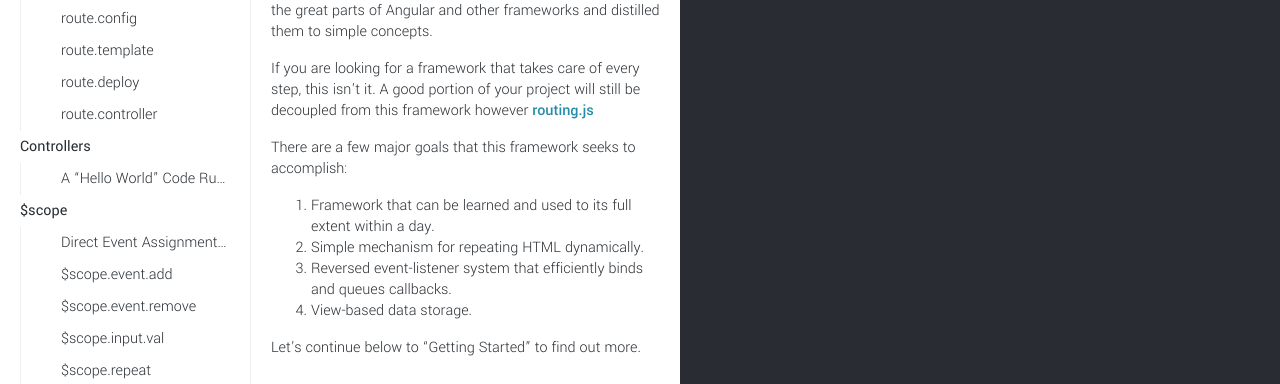
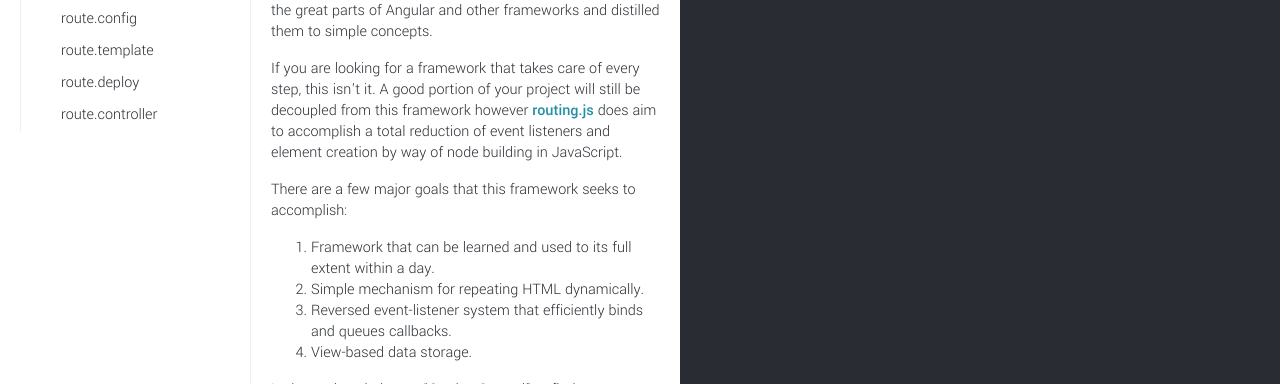
Before and after one commit to brockwhittaker/routing.js, a website: page docs/index.html in a window 1280 px wide. Shown: the part 217-601 px from the top of the page. Drawn offline with nearby package versions, Linux system fonts and the light colour scheme.

Commit message:
Adding to Docs.

```diff
--- a/docs/index.html
+++ b/docs/index.html
@@ -5,12 +5,17 @@
     <title>Routing.js Docs | Lavancier</title>
     <link href="https://fonts.googleapis.com/css?family=Yantramanav:100,300,400,500,700" rel="stylesheet">
     <link href="https://fonts.googleapis.com/css?family=Source+Code+Pro:300,400,600" rel="stylesheet">
+    <link href="https://fonts.googleapis.com/css?family=Oswald:300,400" rel="stylesheet">
+
     <link rel="stylesheet" href="public/css/main.css" media="screen" title="no title" charset="utf-8">
     <link rel="stylesheet" href="public/css/styles/monokai-sublime.css" media="screen" title="no title" charset="utf-8">
     <meta name="viewport" content="width=device-width, initial-scale=1.0">
   </head>
   <body>
-    <div id="header"></div>
+    <div id="header">
+      <div id="hamburger"></div>
+        <div id="logo">routing<span class="light">.js</div></div>
+    </div>
     <div id="view"></div>
   </body>
   <script src="https://ajax.googleapis.com/ajax/libs/jquery/3.1.0/jquery.min.js"></script>
@@ -18,6 +23,6 @@
   <script src="public/js/vendor/highlight.pack.js" charset="utf-8"></script>
 
   <script src="../dist/routing.js" charset="utf-8"></script>
-  <script src="public/js/output.js" charset="utf-8"></script>
+  <script src="public/js/outline.js" charset="utf-8"></script>
   <script src="public/js/main.js" charset="utf-8"></script>
 </html>
--- a/docs/public/css/main.css
+++ b/docs/public/css/main.css
@@ -3,12 +3,13 @@ body {
   margin: 0;
   height: 100vh;
 
-  font-family: "Yantramanav";
+  font-family: "Yantramanav", "Helvetica Neue", "Helvetica", arial, sans-serif;
 
   color: #292E33;
-  background-color: #292d33;
 
   overflow: hidden;
+
+  -webkit-tap-highlight-color: rgba(0,0,0,0);
 }
 
 ::selection {
@@ -16,9 +17,43 @@ body {
 }
 
 #header {
+  position: relative;
   height: 60px;
 
   background: #fafafa; /* fallback for old browsers */
+
+  z-index: 2;
+}
+
+#header #logo {
+  float: left;
+
+  margin-top: 8px;
+  margin-left: 8px;
+  padding: 5px 10px;
+
+  font-family: "Oswald", "Yantramanav", "Helvetica Neue", "Helvetica", arial, sans-serif;
+  font-size: 1.2em;
+
+  border: 3px solid #444;
+
+  cursor: pointer;
+}
+
+#header #hamburger {
+  display: none;
+  float: left;
+
+  margin: 15px 8px 0px 16px;
+
+  width: 30px;
+  height: 30px;
+
+  background-image: url(../assets/hamburger.png);
+  background-size: cover;
+  background-position: center;
+
+  cursor: pointer;
 }
 
 #view {
@@ -32,12 +67,15 @@ body {
   height: 100%;
   overflow-y: scroll;
   background-color: #FFF;
+
+  transition: all 0.3s ease;
 }
 
 #sidebar {
   float: left;
   width: 250px;
-  height: 100%;
+
+  -webkit-overflow-scrolling: touch;
 
   border-right: 1px solid #EEE;
 }
@@ -56,6 +94,10 @@ body {
   cursor: pointer;
 }
 
+#sidebar .item.selected {
+  color: #248EA6;
+}
+
 #sidebar .item:hover {
   color: #248EA6;
 }
@@ -70,6 +112,8 @@ body {
 
 #page {
   position: relative;
+  left: 0;
+
   width: calc(100vw - 250px - 1px);
 
   box-shadow: inset -600px 0 #292d33;
@@ -149,7 +193,7 @@ article table thead td {
   border-bottom: 1px solid #E5E9ED;
 }
 
-article table tbody td.name {
+article table tbody td .name {
   font-family: "Source Code Pro", "Menlo", "Andale Mono", monospace;
   font-weight: 300;
 
@@ -165,15 +209,15 @@ article table tbody td {
   padding: 0.5em 0 0.5em 1em;
 }
 
-article table tbody td.type {
+article table tbody td .type {
   font-style: italic;
 }
 
-article table tbody td.description {
+article table tbody td .description {
 
 }
 
-article table td.description {
+article table td .description {
   min-width: 50px;
 }
 
@@ -246,10 +290,35 @@ span.code {
   color: #C34D75;
 }
 
+span.light {
+  font-weight: 300;
+}
+
 @media (max-width: 1200px) {
+  #header #hamburger {
+    display: inline-block;
+  }
+
   #sidebar {
     position: absolute;
-    left: -250px;
+    left: 0px;
+    width: 0px;
+    overflow-x: hidden;
+    transition: all 0.3s ease;
+    z-index: 1;
+
+    height: calc(100% - 60px);
+  }
+
+  #sidebar.show {
+    width: 250px;
+    box-shadow: 0 0 25px rgba(0,0,0,0.3);
+  }
+
+  #sidebar.show + #page {
+    left: 250px;
+    -webkit-filter: brightness(0.8) saturate(0.1);
+    filter: brightness(0.8) saturate(0.1);
   }
 
   #page {
@@ -272,8 +341,9 @@ span.code {
     box-shadow: none;
   }
 
-  article {
+  #page article {
     width: 90%;
+    margin: 0 auto;
   }
 
   #page code {
--- a/docs/public/js/controllers/docs.js
+++ b/docs/public/js/controllers/docs.js
@@ -1,3 +1,20 @@
+var sendToSection = function ($map, section) {
+  $("#page").animate({
+    scrollTop: $map[section].offsetTop
+  }, 500);
+};
+
+var sidebar = (function ($sidebar) {
+  return {
+    show: function () {
+      $sidebar.addClass("show");
+    },
+    hide: function () {
+      $sidebar.removeClass("show");
+    }
+  };
+}).call(null, $("#sidebar"));
+
 var printTemplates = function (template, $parent, nodes, $sidebarItems) {
   nodes.forEach(function (node) {
     $parent.append(template.new(node.tag, node));
@@ -16,12 +33,6 @@ var printTemplates = function (template, $parent, nodes, $sidebarItems) {
   }
 
   return sidebar.map;
-};
-
-var sendToSection = function ($map, section) {
-  $("#page").animate({
-    scrollTop: $map[section].offsetTop
-  }, 500);
 };
 
 var generateSidebar = function () {
@@ -52,13 +63,9 @@ route.controller(function ($scope, $data, view) {
 
   var $sidebarItems = $scope.repeat("sidebarItem");
 
-  if (template.isComplete) {
+  template.complete(function () {
     $data.sidebarMap = printTemplates(template, $("article"), sections, $sidebarItems, $scope);
-  } else {
-    template.onComplete(function () {
-      $data.sidebarMap = printTemplates(template, $("article"), sections, $sidebarItems, $scope);
-    });
-  }
+  });
 
   $('code pre').each(function(i, block) {
     hljs.highlightBlock(block);
@@ -69,9 +76,16 @@ route.controller(function ($scope, $data, view) {
 
     route.hash.set.get({ section: title });
 
+    /* -- jQuery for adding highlighting and page scroll -- */
+    $(".item").removeClass("selected");
+    $(this).addClass("selected");
+
     $("#page").animate({
       scrollTop: $data.sidebarMap[title].offsetTop
-    }, 500);
+    }, 500, function () {
+      sidebar.hide();
+    });
+    /* -- end of jQuery -- */
   };
 
   console.log($scope, $data, view);
--- /dev/null
+++ b/docs/public/js/outline.js
@@ -0,0 +1,325 @@
+var sections = [
+    {
+        "tag": "h1",
+        "html": "Overview"
+    },
+    {
+        "tag": "p",
+        "html": "The <span class='routing-js'></span> framework is one that is designed to be simple &mdash; a framework you can learn front to back in a single day. In the creation of this MVC-style framework I've taken the great parts of Angular and other frameworks and distilled them to simple concepts."
+    },
+    {
+        "tag": "p",
+        "html": "If you are looking for a framework that takes care of every step, this isn't it. A good portion of your project will still be decoupled from this framework however <span class='routing-js'></span> does aim to accomplish a total reduction of event listeners and element creation by way of node building in JavaScript."
+    },
+    {
+        "tag": "p",
+        "html": "There are a few major goals that this framework seeks to accomplish:"
+    },
+    {
+        "tag": "ol",
+        "data": [
+            {
+                "tag": "li",
+                "value": "Framework that can be learned and used to its full extent within a day."
+            },
+            {
+                "tag": "li",
+                "value": "Simple mechanism for repeating HTML dynamically."
+            },
+            {
+                "tag": "li",
+                "value": "Reversed event-listener system that efficiently binds and queues callbacks."
+            },
+            {
+                "tag": "li",
+                "value": "View-based data storage."
+            }
+        ]
+    },
+    {
+        "tag": "p",
+        "html": "Let's continue below to &ldquo;Getting Started&rdquo; to find out more."
+    },
+    {
+        "tag": "h1",
+        "html": "Getting Started"
+    },
+    {
+        "tag": "p",
+        "html": "The <span class='routing-js'></span> framework works by creating a view element in the <span class='code'>&lt;body&gt;</span> of your code, and then filling it dynamically with content based off of routes that you specify."
+    },
+    {
+        "tag": "h3",
+        "html": "A New RouteConfig Instance"
+    },
+    {
+        "tag": "JSCode",
+        "html": "var route = new RouteConfig(\"#view\");"
+    },
+    {
+        "tag": "p",
+        "html": "The first thing you need to do is create a new instance of the <span class='code'>RouteConfig</span> class."
+    },
+    {
+        "tag": "argumentTable",
+        "data": {
+            "head": [
+                {
+                    "value": ""
+                },
+                {
+                    "value": ""
+                },
+                {
+                    "value": ""
+                }
+            ],
+            "body": [
+                {
+                    "row": [
+                        {
+                            "value": "selector",
+                            "class": "name"
+                        },
+                        {
+                            "value": "String",
+                            "class": "type"
+                        },
+                        {
+                            "value": "The selector of the node to be tied to the view.",
+                            "class": "description"
+                        }
+                    ]
+                }
+            ]
+        }
+    },
+    {
+        "tag": "h1",
+        "html": "Routes"
+    },
+    {
+        "tag": "p",
+        "html": "Think of routes like webpages. The only difference is that instead of loading a new page, the hash is changed."
+    },
+    {
+        "tag": "h3",
+        "html": "route.add"
+    },
+    {
+        "tag": "JSCode",
+        "html": "var route = new RouteConfig(\"#view\");\n// attach a 'RouteConfig' to '#view'.\nroute.add(\"home\", \"path/to/home.html\", \"path/to/home.js\");"
+    },
+    {
+        "tag": "p",
+        "html": "You can add a route with the <span class='code'>route.add</span> functionality — specify a route name, path to html, and path to js to complete a route!"
+    },
+    {
+        "tag": "argumentTable",
+        "data": {
+            "head": [
+                {
+                    "value": ""
+                },
+                {
+                    "value": ""
+                },
+                {
+                    "value": ""
+                }
+            ],
+            "body": [
+                {
+                    "row": [
+                        {
+                            "value": "route_name",
+                            "class": "name"
+                        },
+                        {
+                            "value": "String",
+                            "class": "type"
+                        },
+                        {
+                            "value": "The name of the route. This will appear in the hash of the browser's address bar when the view loads.",
+                            "class": "description"
+                        }
+                    ]
+                },
+                {
+                    "row": [
+                        {
+                            "value": "html",
+                            "class": "name"
+                        },
+                        {
+                            "value": "String",
+                            "class": "type"
+                        },
+                        {
+                            "value": "A link to the HTML template you want to import.",
+                            "class": "description"
+                        }
+                    ]
+                },
+                {
+                    "row": [
+                        {
+                            "value": "js",
+                            "class": "name"
+                        },
+                        {
+                            "value": "String",
+                            "class": "type"
+                        },
+                        {
+                            "value": "A link to the JavaScript template.",
+                            "class": "description"
+                        }
+                    ]
+                }
+            ]
+        }
+    },
+    {
+        "tag": "h3",
+        "html": "route.config"
+    },
+    {
+        "tag": "p",
+        "html": "The <span class='code'>config</span> option allows you to set preferences for the routing system. Currently this only supports <span class='code'>cache</span> which is a <span class='code'>Boolean</span> that defaults to <span class='code'>true</span>."
+    },
+    {
+        "tag": "argumentTable",
+        "data": {
+            "head": [
+                {
+                    "value": ""
+                },
+                {
+                    "value": ""
+                },
+                {
+                    "value": ""
+                }
+            ],
+            "body": [
+                {
+                    "row": [
+                        {
+                            "value": "config",
+                            "class": "name"
+                        },
+                        {
+                            "value": "Object",
+                            "class": "type"
+                        },
+                        {
+                            "value": "An object of configuration properties for the route.",
+                            "class": "description"
+                        }
+                    ]
+                }
+            ]
+        }
+    },
+    {
+        "tag": "h3",
+        "html": "route.template"
+    },
+    {
+        "tag": "p",
+        "html": "The <span class='code'>template</span> option allows you to add a sheet full of dynamic templates to use at a later time. Go to the section on Templating to find out more about how to construct a template."
+    },
+    {
+        "tag": "argumentTable",
+        "data": {
+            "head": [
+                {
+                    "value": ""
+                },
+                {
+                    "value": ""
+                },
+                {
+                    "value": ""
+                }
+            ],
+            "body": [
+                {
+                    "row": [
+                        {
+                            "value": "path",
+                            "class": "name"
+                        },
+                        {
+                            "value": "String",
+                            "class": "type"
+                        },
+                        {
+                            "value": "The path of where the template can be found.",
+                            "class": "description"
+                        }
+                    ]
+                }
+            ]
+        }
+    },
+    {
+        "tag": "h3",
+        "html": "route.deploy"
+    },
+    {
+        "tag": "p",
+        "html": "The <span class='code'>deploy</span> feature sends a user to the route and renders the view of the <span class='code'>name</span> parameter."
+    },
+    {
+        "tag": "argumentTable",
+        "data": {
+            "head": [
+                {
+                    "value": ""
+                },
+                {
+                    "value": ""
+                },
+                {
+                    "value": ""
+                }
+            ],
+            "body": [
+                {
+                    "row": [
+                        {
+                            "value": "name",
+                            "class": "name"
+                        },
+                        {
+                            "value": "String",
+                            "class": "type"
+                        },
+                        {
+                            "value": "The name of the route to deploy to the view.",
+                            "class": "description"
+                        }
+                    ]
+                }
+            ]
+        }
+    },
+    {
+        "tag": "p",
+        "html": "If the route does not exist, it will <span class='code'>console.warn</span> and remain at the same route. In other cases, the controller runs a transition that can be defined by the user and then navigates to the new view."
+    },
+    {
+        "tag": "h3",
+        "html": "route.controller"
+    },
+    {
+        "tag": "p",
+        "html": "The <span class='code'>controller</span> feature allows for a view-specific controller. In here, you have access to the <span class='code'>$scope</span> of the view which will be populated with event listeners, <span class='code'>b-repeats</span>, and other custom objects. The <span class='code'>$data</span> argument is where you are free to store any data you find necessary to be attached to the particular view. This data can be saved and stored between browser sessions. Lastly, the <span class='code'>view</span> argument is an object of essential information such as the container the view is held in and the previous view."
+    },
+    {
+        "tag": "p",
+        "html": "The callback is where you'll be deploying most of your code. All the features of this library such as <span class='code'>$scope.repeat</span>, JS Templating, and event listener adding can only be deployed to a specific view <span class='code'>$scope</span> inside of the callback."
+    }
+]
--- a/docs/public/js/output.js
+++ b/docs/public/js/output.js
@@ -11,7 +11,7 @@ section.overview = [
   },
   {
     tag: "p",
-    html: "If you are looking for a framework that takes care of every step, this isn't it. A good portion of your project will still be decoupled from this framework however <span class='routing-js'></span>"
+    html: "If you are looking for a framework that takes care of every step, this isn't it. A good portion of your project will still be decoupled from this framework however <span class='routing-js'></span> does aim to accomplish a total reduction of event listeners and element creation by way of node building in JavaScript."
   },
   {
     tag: "p",
@@ -639,6 +639,13 @@ $data.remove();`
   }
 ];
 
+section.templating = [
+  {
+    tag: "h1",
+    html: "Templating"
+  }
+];
+
 var sections = [];
 for (var x in section) {
   sections = sections.concat(section[x]);
--- a/docs/public/views/docs.html
+++ b/docs/public/views/docs.html
@@ -8,13 +8,9 @@
     </div>
   </div>
 </div>
+
 <div id="page">
-  <article b-name="article">
-    <section b-repeat="section">
-      <div b-prop="content">
+  <article b-name="article"></article>
+</div>
 
-      </div>
-    </section>
-  </article>
-</div>
 <div id="code"></div>
--- a/js/components/repeater.js
+++ b/js/components/repeater.js
@@ -191,7 +191,8 @@ var Repeater = function (name, node, arr, repeatParent) {
           "b-prop": "innerHTML",
           "b-src": "src",
           "b-href": "href",
-          "b-style": null
+          "b-style": null,
+          "b-class": "class"
         };
 
         var attr, val, cb;
--- a/js/components/scope.template.js
+++ b/js/components/scope.template.js
@@ -173,7 +173,8 @@ var TemplateBuilder = function (path) {
 
   return {
     complete: function (cb) {
-      meta.onComplete.push(cb);
+      if (meta.isComplete) cb();
+      else meta.onComplete.push(cb);
       return this;
     },
 
```
Also changed, not shown: docs/public/js/main.js (+13 -0 lines), docs/public/views/template.html (+21 -5 lines), dist/routing.js, docs/public/assets/hamburger.png (added).
